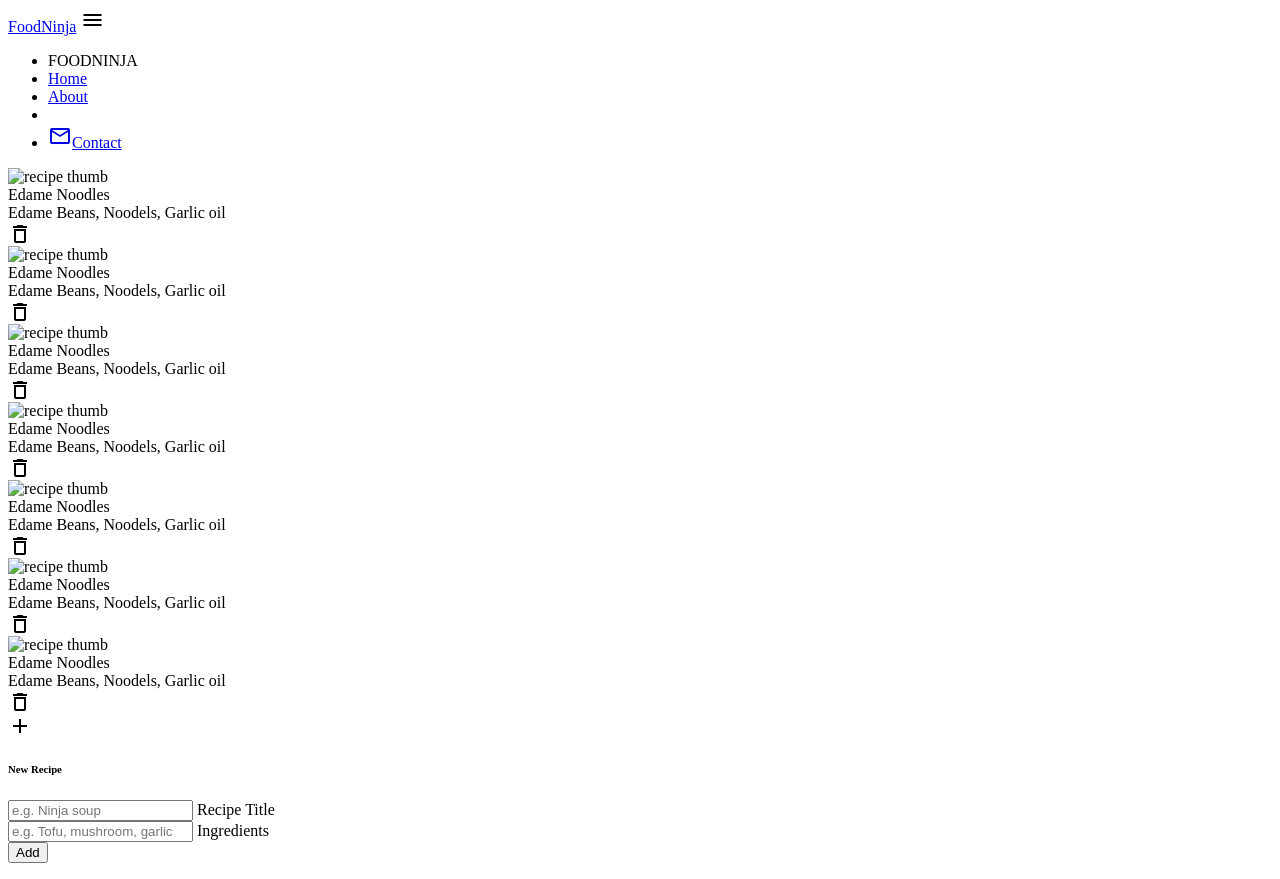
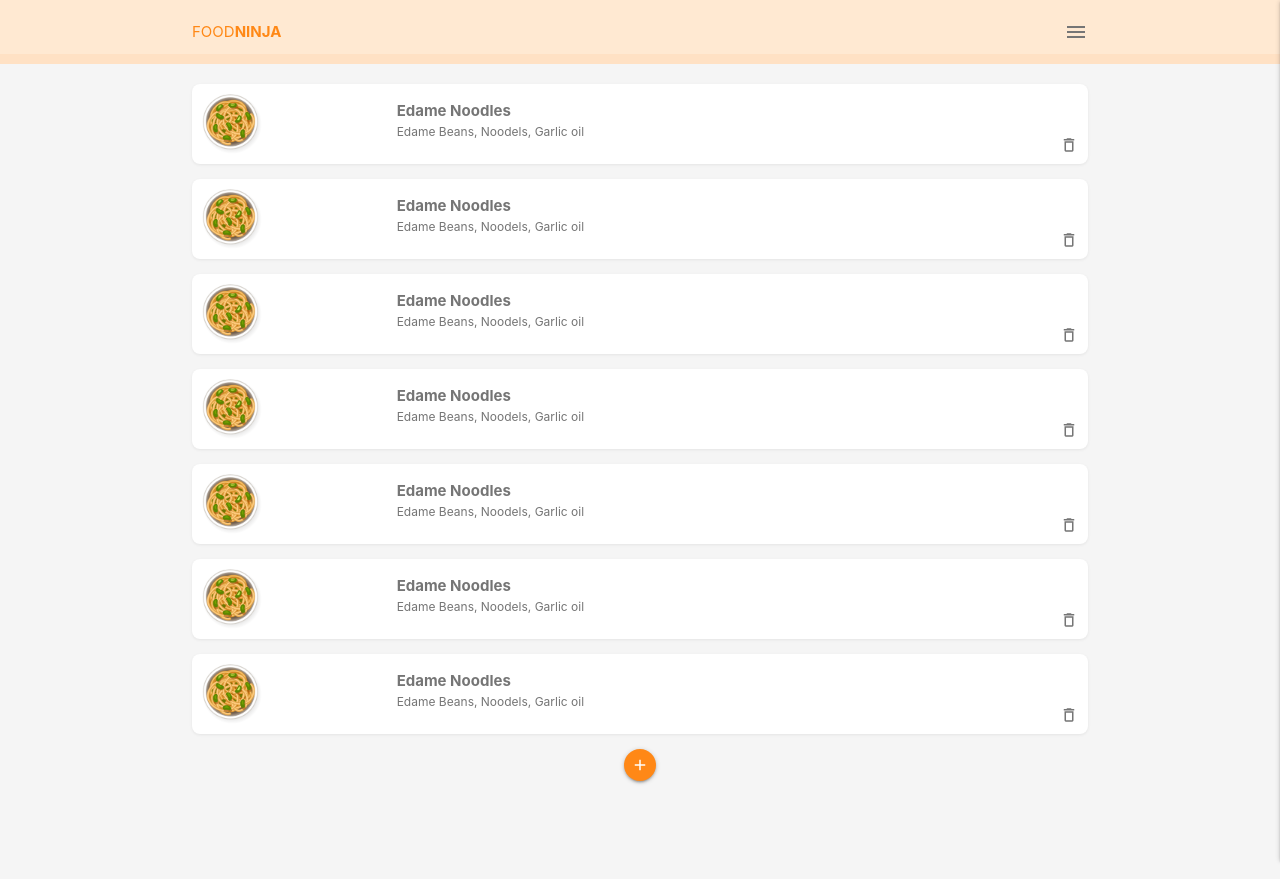
Before and after one commit to ayeshrvr/luminexllc-ims, a plain HTML site: page index.html in a window 1280 px wide. After the commit the page ends 800 px from the top, so only its background shows below. Drawn offline with Linux system fonts and the light colour scheme; the site is published under a folder, as on GitHub Pages, so addresses that start at the root find nothing.

Commit message:
Update index.html

```diff
--- a/index.html
+++ b/index.html
@@ -6,11 +6,11 @@
     <meta http-equiv="X-UA-Compatible" content="ie=edge">
     <title>Food Ninja</title>
     <!-- materialize icons, css & js -->
-    <link type="text/css" href="/css/materialize.min.css" rel="stylesheet">
+    <link type="text/css" href="css/materialize.min.css" rel="stylesheet">
     <link href="https://fonts.googleapis.com/icon?family=Material+Icons" rel="stylesheet">
-    <link type="text/css" href="/css/styles.css" rel="stylesheet">
-    <script type="text/javascript" src="/js/materialize.min.js"></script>
-    <link rel="manifest" href="/manifest.json">
+    <link type="text/css" href="css/styles.css" rel="stylesheet">
+    <script type="text/javascript" src="js/materialize.min.js"></script>
+    <link rel="manifest" href="manifest.json">
     <meta name="theme-color" content="#FFE1C4">
 </head>
 
@@ -29,11 +29,11 @@
     <ul id="side-menu" class="sidenav side-menu">
         <li><a class="subheader">FOODNINJA</a></li>
         <li><a href="/" class="waves-effect">Home</a></li>
-        <li><a href="/pages/about.html" class="waves-effect">About</a></li>
+        <li><a href="pages/about.html" class="waves-effect">About</a></li>
         <li>
             <div class="divider"></div>
         </li>
-        <li><a href="/pages/contact.html" class="waves-effect">
+        <li><a href="pages/contact.html" class="waves-effect">
                 <i class="material-icons">mail_outline</i>Contact</a>
         </li>
     </ul>
@@ -41,7 +41,7 @@
     <!-- recipes -->
     <div class="recipes container grey-text text-darken-1">
         <div class="card-panel recipe white row">
-            <img src="/img/dish.png" alt="recipe thumb">
+            <img src="img/dish.png" alt="recipe thumb">
             <div class="recipe-details">
                 <div class="recipe-title">Edame Noodles</div>
                 <div class="recipe-ingredients">Edame Beans, Noodels, Garlic oil</div>
@@ -51,7 +51,7 @@
             </div>
         </div>
         <div class="card-panel recipe white row">
-            <img src="/img/dish.png" alt="recipe thumb">
+            <img src="img/dish.png" alt="recipe thumb">
             <div class="recipe-details">
                 <div class="recipe-title">Edame Noodles</div>
                 <div class="recipe-ingredients">Edame Beans, Noodels, Garlic oil</div>
@@ -61,7 +61,7 @@
             </div>
         </div>
         <div class="card-panel recipe white row">
-            <img src="/img/dish.png" alt="recipe thumb">
+            <img src="img/dish.png" alt="recipe thumb">
             <div class="recipe-details">
                 <div class="recipe-title">Edame Noodles</div>
                 <div class="recipe-ingredients">Edame Beans, Noodels, Garlic oil</div>
@@ -71,7 +71,7 @@
             </div>
         </div>
         <div class="card-panel recipe white row">
-            <img src="/img/dish.png" alt="recipe thumb">
+            <img src="img/dish.png" alt="recipe thumb">
             <div class="recipe-details">
                 <div class="recipe-title">Edame Noodles</div>
                 <div class="recipe-ingredients">Edame Beans, Noodels, Garlic oil</div>
@@ -81,7 +81,7 @@
             </div>
         </div>
         <div class="card-panel recipe white row">
-            <img src="/img/dish.png" alt="recipe thumb">
+            <img src="img/dish.png" alt="recipe thumb">
             <div class="recipe-details">
                 <div class="recipe-title">Edame Noodles</div>
                 <div class="recipe-ingredients">Edame Beans, Noodels, Garlic oil</div>
@@ -91,7 +91,7 @@
             </div>
         </div>
         <div class="card-panel recipe white row">
-            <img src="/img/dish.png" alt="recipe thumb">
+            <img src="img/dish.png" alt="recipe thumb">
             <div class="recipe-details">
                 <div class="recipe-title">Edame Noodles</div>
                 <div class="recipe-ingredients">Edame Beans, Noodels, Garlic oil</div>
@@ -101,7 +101,7 @@
             </div>
         </div>
         <div class="card-panel recipe white row">
-            <img src="/img/dish.png" alt="recipe thumb">
+            <img src="img/dish.png" alt="recipe thumb">
             <div class="recipe-details">
                 <div class="recipe-title">Edame Noodles</div>
                 <div class="recipe-ingredients">Edame Beans, Noodels, Garlic oil</div>
@@ -137,8 +137,8 @@
         </form>
     </div>
 
-    <script src="/js/app.js"></script>
-    <script src="/js/ui.js"></script>
+    <script src="js/app.js"></script>
+    <script src="js/ui.js"></script>
 </body>
 
 </html>
```
